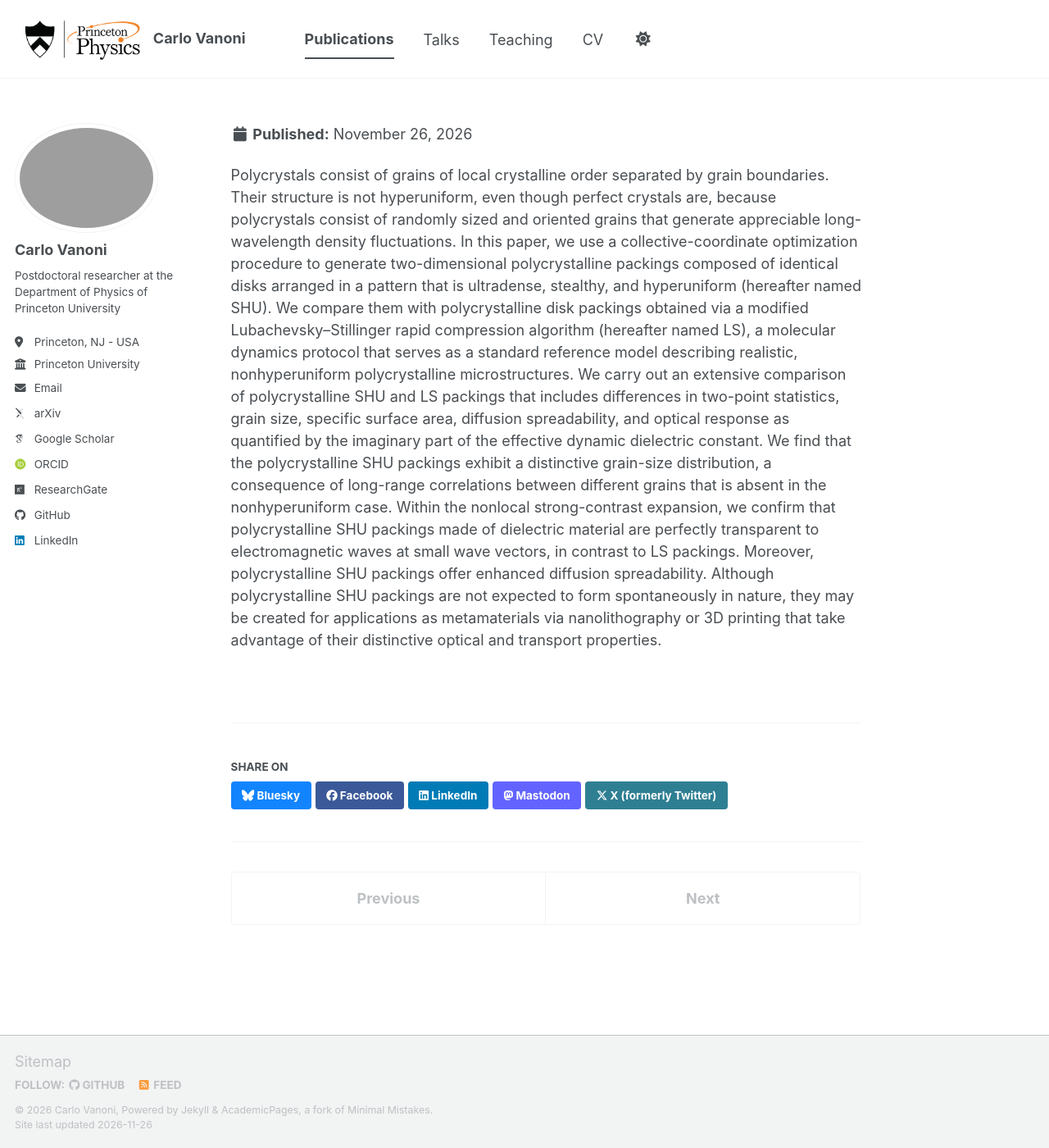
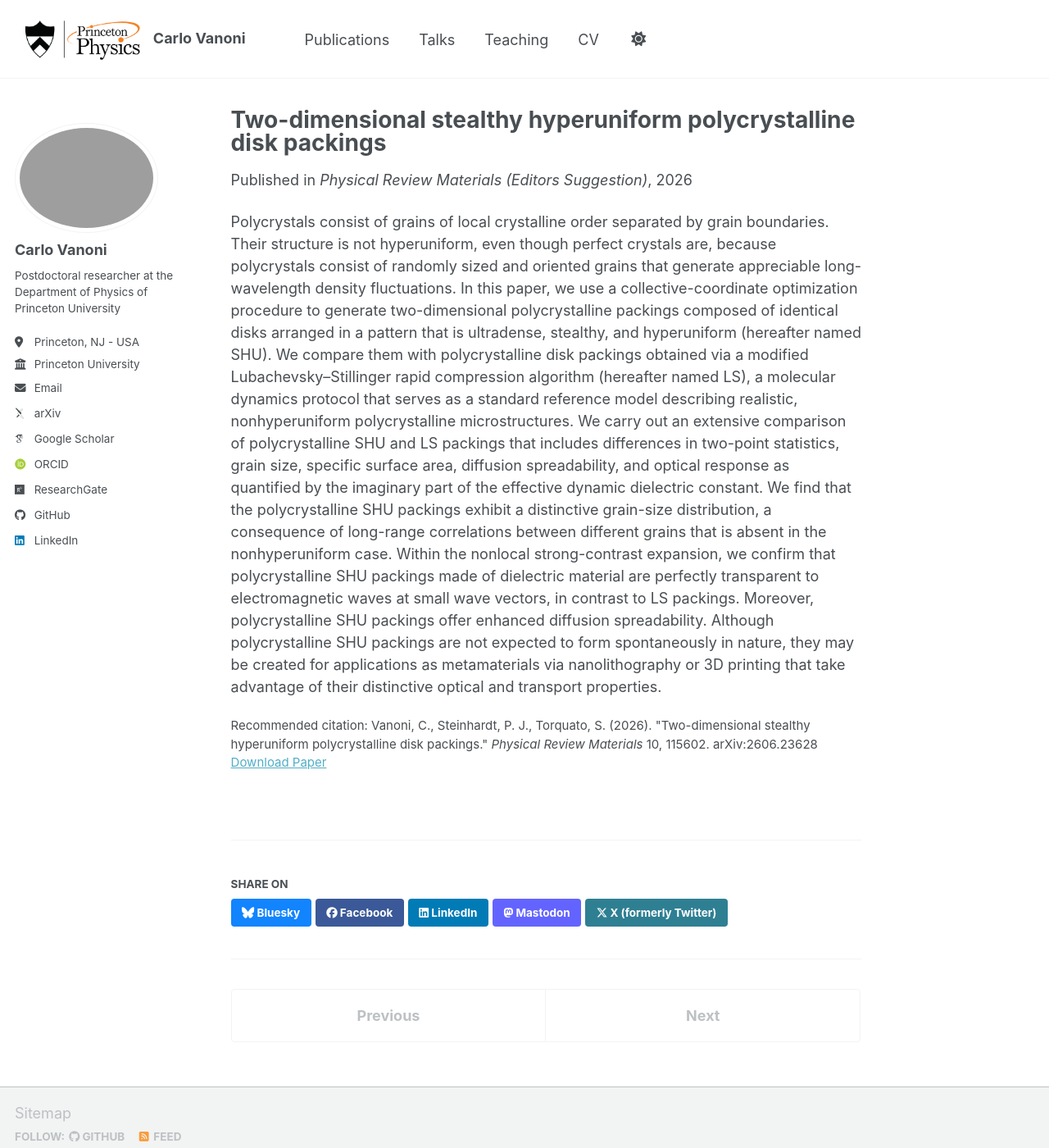
Before and after one commit to CarloVanoni/carlovanoni.github.io, a Jekyll site: the page built from _publications/polycryst.md, in a window 1280 px wide and 1400 px high. Shown: the whole window at 82% size. Built offline with Jekyll 4.4.1, drawn with Linux system fonts in a browser that asks for light colours; some web fonts are replaced; a script bundle is joined from its source files by our own code; library files that are not in the unit come from our copies.

Commit message:
Fix venue formatting in polycryst publication

```diff
--- a/_publications/polycryst.md
+++ b/_publications/polycryst.md
@@ -5,7 +5,7 @@ category: manuscripts
 permalink: /publication/Polycryst
 excerpt: We study the structural and physical properties of ultradense stealthy hyperuniform polycrystalline disk packings
 date: 2026-06-22
-venue: 'Physical Review Materials (Editors' Suggestion)'
+venue: 'Physical Review Materials (Editors Suggestion)'
 paperurl: 'https://journals.aps.org/prmaterials/abstract/10.1103/cnxy-sny4'
 citation: 'Vanoni, C., Steinhardt, P. J., Torquato, S. (2026). &quot;Two-dimensional stealthy hyperuniform polycrystalline disk packings.&quot; <i>Physical Review Materials</i> 10, 115602. arXiv:2606.23628'
 ---
```
